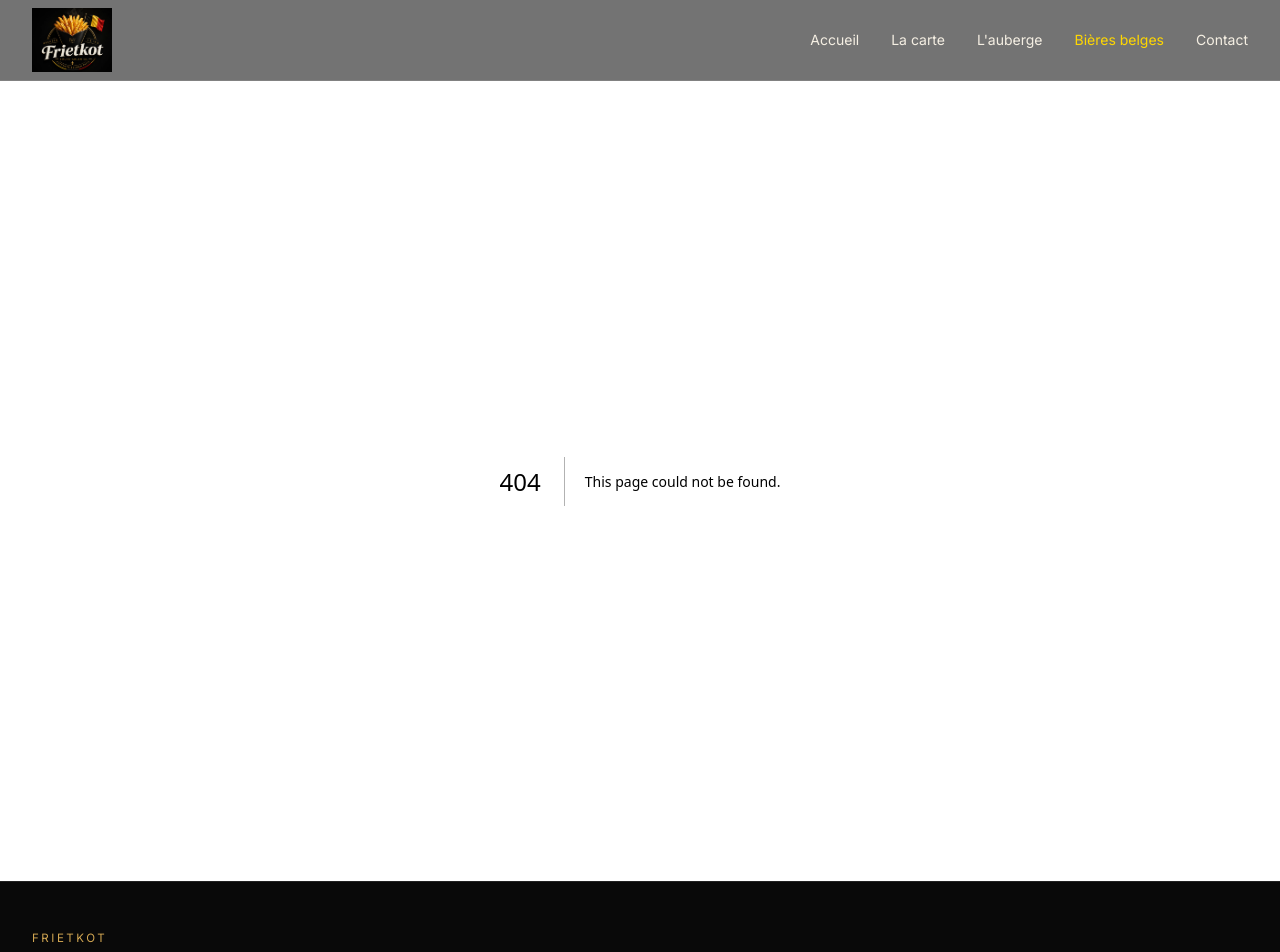
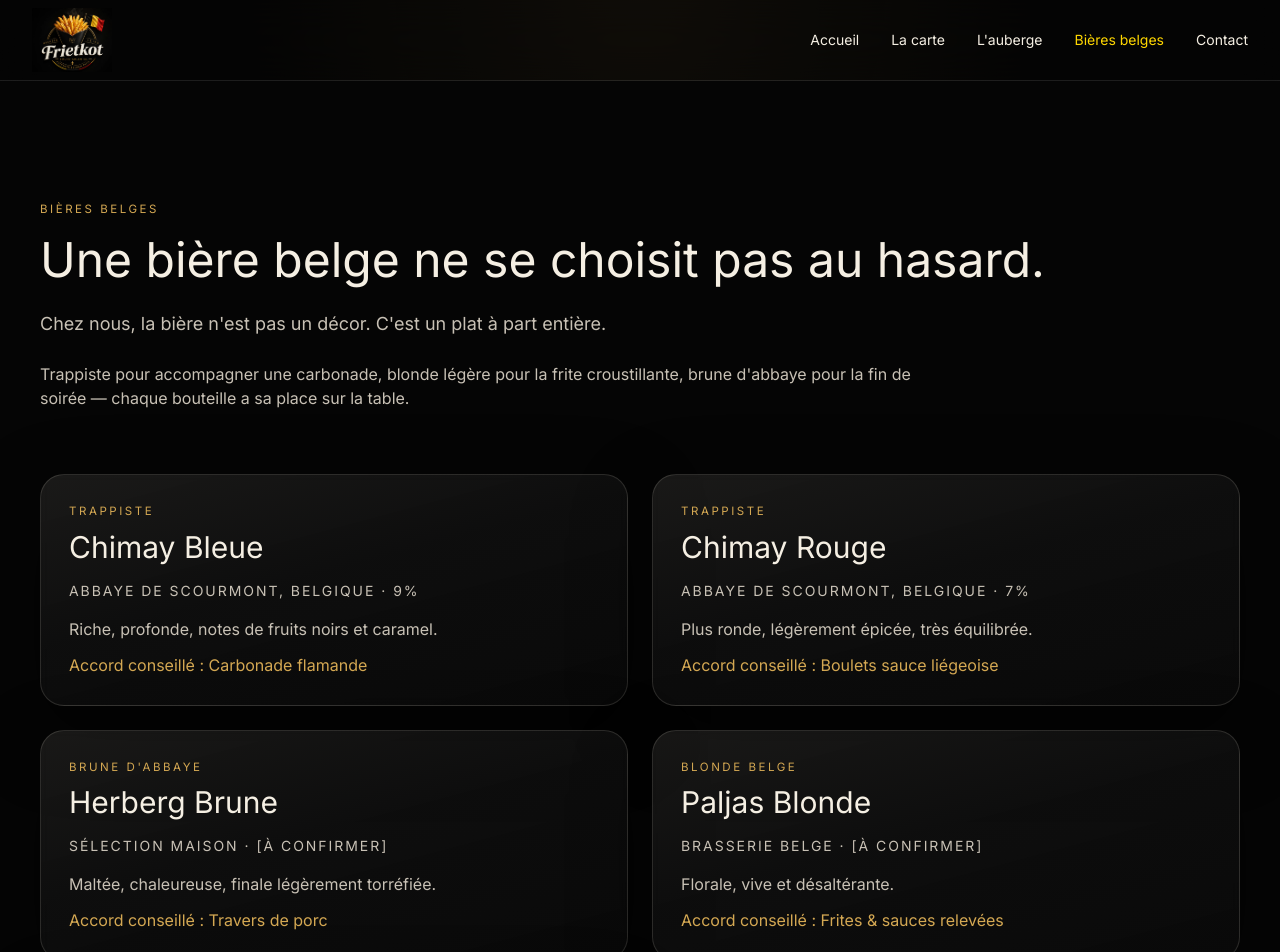
Before and after one commit to ardrotterdam/frietkot-bourg-argental, a Next.js app: page /bieres-belges in a window 1280 px wide. Before the commit this address had no page. Shown: the top 952 px of the page. Built offline with nearby package versions, Linux system fonts and the light colour scheme.

Commit message:
Enhance contact page functionality by integrating a new contact form, updating section headings, and improving content layout for better user engagement and experience.

```diff
--- /dev/null
+++ b/app/bieres-belges/page.tsx
@@ -0,0 +1,86 @@
+import type { Metadata } from "next";
+import SectionHeading from "../components/section-heading";
+
+export const metadata: Metadata = {
+  title: "Bières belges · Frietkot Bourg-Argental",
+  description:
+    "Sélection de bières belges chez Frietkot : Chimay, Herberg, Paljas et Duvel.",
+};
+
+const beers = [
+  {
+    name: "Chimay Bleue",
+    type: "Trappiste",
+    abv: "9%",
+    brewery: "Abbaye de Scourmont, Belgique",
+    note: "Riche, profonde, notes de fruits noirs et caramel.",
+    pairing: "Carbonade flamande",
+  },
+  {
+    name: "Chimay Rouge",
+    type: "Trappiste",
+    abv: "7%",
+    brewery: "Abbaye de Scourmont, Belgique",
+    note: "Plus ronde, légèrement épicée, très équilibrée.",
+    pairing: "Boulets sauce liégeoise",
+  },
+  {
+    name: "Herberg Brune",
+    type: "Brune d'abbaye",
+    abv: "[à confirmer]",
+    brewery: "Sélection maison",
+    note: "Maltée, chaleureuse, finale légèrement torréfiée.",
+    pairing: "Travers de porc",
+  },
+  {
+    name: "Paljas Blonde",
+    type: "Blonde belge",
+    abv: "[à confirmer]",
+    brewery: "Brasserie belge",
+    note: "Florale, vive et désaltérante.",
+    pairing: "Frites & sauces relevées",
+  },
+  {
+    name: "Duvel",
+    type: "Blonde forte",
+    abv: "8.5%",
+    brewery: "Duvel Moortgat",
+    note: "Fine amertume, belle mousse, finale sèche.",
+    pairing: "Vol-au-vent",
+  },
+];
+
+export default function BieresBelgesPage() {
+  return (
+    <main className="min-h-screen bg-[#050505] px-6 pb-20 pt-14 text-white md:px-10">
+      <section className="mx-auto w-full max-w-7xl py-16">
+        <SectionHeading
+          eyebrow="BIÈRES BELGES"
+          title="Une bière belge ne se choisit pas au hasard."
+          description="Chez nous, la bière n'est pas un décor. C'est un plat à part entière."
+        />
+        <p className="mt-6 max-w-4xl text-[#c8c1b5]">
+          Trappiste pour accompagner une carbonade, blonde légère pour la frite
+          croustillante, brune d&apos;abbaye pour la fin de soirée — chaque bouteille
+          a sa place sur la table.
+        </p>
+      </section>
+
+      <section className="mx-auto grid w-full max-w-7xl gap-6 md:grid-cols-2">
+        {beers.map((beer) => (
+          <article key={beer.name} className="premium-card rounded-3xl p-7">
+            <p className="section-eyebrow">{beer.type}</p>
+            <h2 className="mt-2 font-[var(--font-fraunces)] text-3xl text-[#f5efe3]">
+              {beer.name}
+            </h2>
+            <p className="mt-4 text-sm uppercase tracking-[0.14em] text-[#c8c1b5]">
+              {beer.brewery} · {beer.abv}
+            </p>
+            <p className="mt-4 text-[#c8c1b5]">{beer.note}</p>
+            <p className="mt-3 text-[#D4A853]">Accord conseillé : {beer.pairing}</p>
+          </article>
+        ))}
+      </section>
+    </main>
+  );
+}
```
